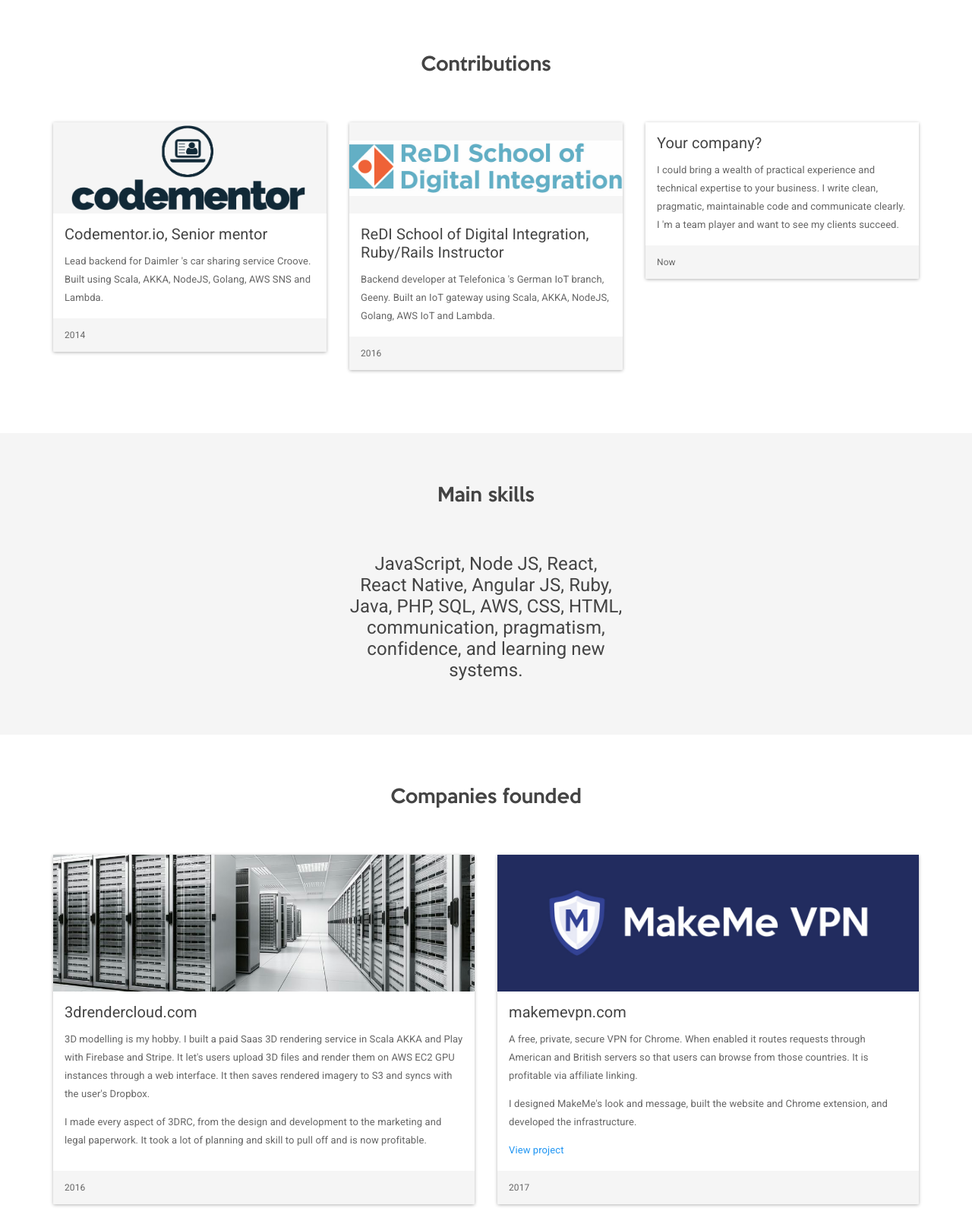
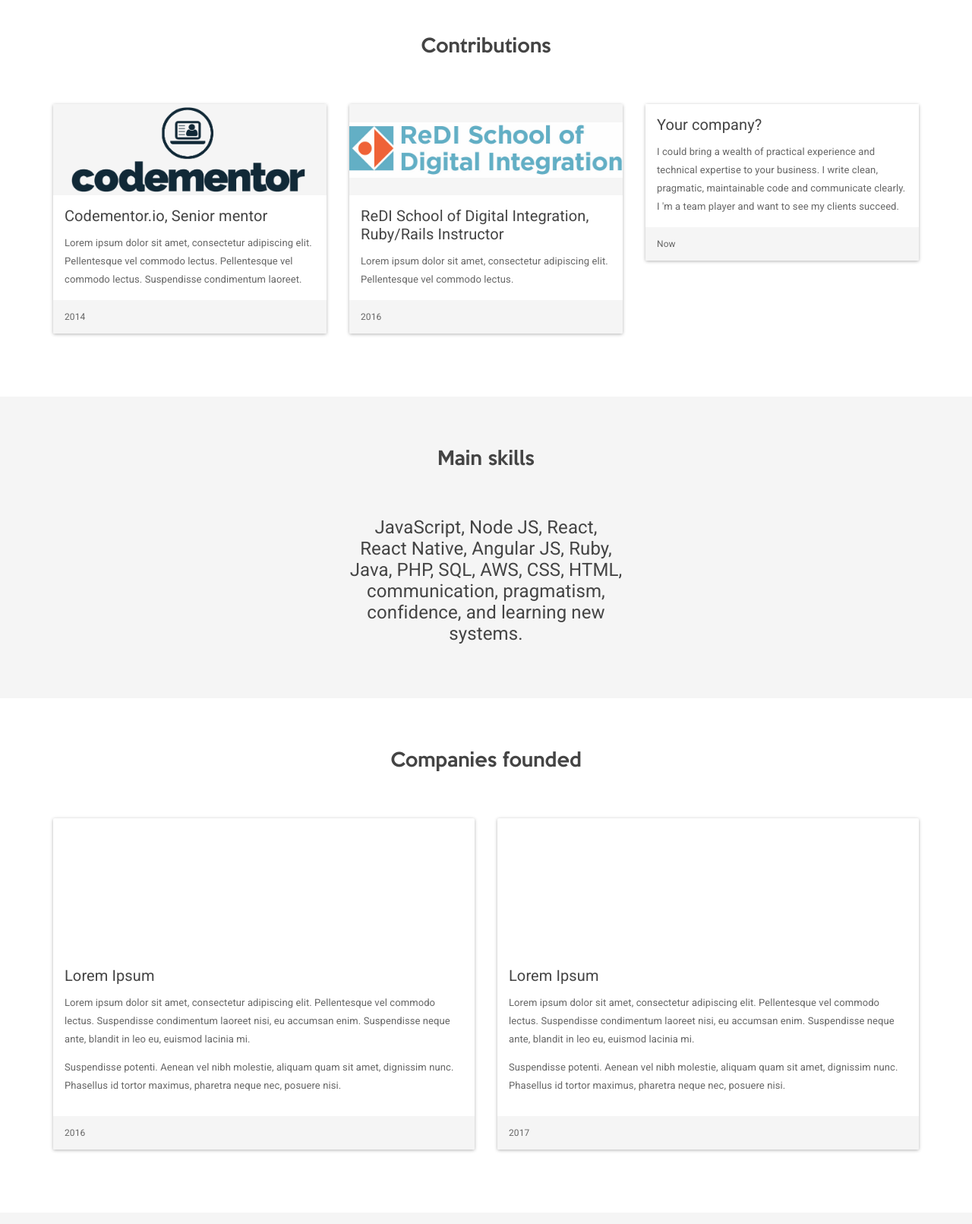
Before and after one commit to josephfinlayson/personal-website, a plain HTML site: page index.html in a window 1280 px wide. Shown: the part 1303-2914 px from the top of the page at 76% size. Drawn offline with Linux system fonts and the light colour scheme.

Commit message:
Replaced text with lorem ipsum

```diff
--- a/index.html
+++ b/index.html
@@ -615,7 +615,7 @@
                                 <div class="hofItem_image" style="background-color:#f5f5f5;background-image:url(images/brands/mckinsey-and-co.jpg)"></div>
                                 <div class="panel-body">
                                     <h5 class="no-margin-top">McKinsey &amp; Company, Full Stack Digital Consultant</h5>
-                                    <p class="no-margin-bottom">Digital consultant and Full Stack Developer. Used Scala, NodeJS, Golang, React and Rails to serve over 50k requests per second and 150million users.</p>
+                                    <p class="no-margin-bottom">Lorem ipsum dolor sit amet, consectetur adipiscing elit. Pellentesque vel commodo lectus.</p>
                                 </div>
                                 <div class="panel-footer">
                                     <small>2016</small>
@@ -627,7 +627,7 @@
                                 <div class="hofItem_image" style="background-color:#f5f5f5;background-image:url(images/brands/hubrick.jpg)"></div>
                                 <div class="panel-body">
                                     <h5 class="no-margin-top">Hubrick, Senior Developer</h5>
-                                    <p class="no-margin-bottom">Backend developer working on APIs and Payments using Java, Scala, Spring, Play, Mongo and Postgres.</p>
+                                    <p class="no-margin-bottom">Lorem ipsum dolor sit amet, consectetur adipiscing elit. Pellentesque vel commodo lectus. Pellentesque vel commodo lectus. Suspendisse condimentum laoreet.</p>
                                 </div>
                                 <div class="panel-footer">
                                     <small>2015</small>
@@ -639,7 +639,7 @@
                                 <div class="hofItem_image" style="background-color:#f5f5f5;background-image:url(images/brands/babelverse.png)"></div>
                                 <div class="panel-body">
                                     <h5 class="no-margin-top">Babelverse, Developer</h5>
-                                    <p class="no-margin-bottom">Planned and implemented a fullstack rewrite of the EyeEm web platform building a responsive isomorphic React app for 20million users.</p>
+                                    <p class="no-margin-bottom">Lorem ipsum dolor sit amet, consectetur adipiscing elit. Pellentesque vel commodo lectus. Pellentesque vel commodo lectus. Suspendisse condimentum laoreet.</p>
                                 </div>
                                 <div class="panel-footer">
                                     <small>2014</small>
@@ -658,7 +658,7 @@
                                 <div class="hofItem_image" style="background-color:#f5f5f5;background-image:url(images/brands/codementor.png)"></div>
                                 <div class="panel-body">
                                     <h5 class="no-margin-top">Codementor.io, Senior mentor</h5>
-                                    <p class="no-margin-bottom">Lead backend for Daimler &#x27;s car sharing service Croove. Built using Scala, AKKA, NodeJS, Golang, AWS SNS and Lambda.</p>
+                                    <p class="no-margin-bottom">Lorem ipsum dolor sit amet, consectetur adipiscing elit. Pellentesque vel commodo lectus. Pellentesque vel commodo lectus. Suspendisse condimentum laoreet.</p>
                                 </div>
                                 <div class="panel-footer">
                                     <small>2014</small>
@@ -670,7 +670,7 @@
                                 <div class="hofItem_image" style="background-color:#f5f5f5;background-image:url(images/brands/redi.png)"></div>
                                 <div class="panel-body">
                                     <h5 class="no-margin-top">ReDI School of Digital Integration, Ruby/Rails Instructor</h5>
-                                    <p class="no-margin-bottom">Backend developer at Telefonica &#x27;s German IoT branch, Geeny. Built an IoT gateway using Scala, AKKA, NodeJS, Golang, AWS IoT and Lambda.</p>
+                                    <p class="no-margin-bottom">Lorem ipsum dolor sit amet, consectetur adipiscing elit. Pellentesque vel commodo lectus.</p>
                                 </div>
                                 <div class="panel-footer">
                                     <small>2016</small>
@@ -717,11 +717,11 @@
                             <div class="panel panel-default foundedItem">
                                 <div class="foundedItem_image" style="background-image:url(images/projects/3drc2.jpg)"></div>
                                 <div class="panel-body">
-                                    <h5 class="no-margin-top">3drendercloud.com</h5>
-                                    <p>3D modelling is my hobby. I built a paid Saas 3D rendering service in Scala AKKA and Play with Firebase and Stripe. It let's users upload 3D files and render them on AWS EC2 GPU instances through a web interface. It then saves rendered imagery to S3 and syncs with the user's Dropbox.</p>
-                                    <p>I made every aspect of 3DRC, from the design and development to the marketing and legal paperwork. It took a lot of planning and skill to pull off and is now profitable.</p>
+                                    <h5 class="no-margin-top">Lorem Ipsum</h5>
+                                    <p>Lorem ipsum dolor sit amet, consectetur adipiscing elit. Pellentesque vel commodo lectus. Suspendisse condimentum laoreet nisi, eu accumsan enim. Suspendisse neque ante, blandit in leo eu, euismod lacinia mi. </p>
+                                    <p>Suspendisse potenti. Aenean vel nibh molestie, aliquam quam sit amet, dignissim nunc. Phasellus id tortor maximus, pharetra neque nec, posuere nisi.</p>
                                     <!-- <p class="no-margin-bottom">
-                                        <a href="https://www.3drendercloud.com">View project</a>
+                                        <a href="#">View project</a>
                                     </p> -->
                                 </div>
                                 <div class="panel-footer">
@@ -733,12 +733,12 @@
                             <div class="panel panel-default foundedItem no-margin-bottom">
                                 <div class="foundedItem_image" style="background-image:url(images/projects/makeme.jpg)"></div>
                                 <div class="panel-body">
-                                    <h5 class="no-margin-top">makemevpn.com</h5>
-                                    <p>A free, private, secure VPN for Chrome. When enabled it routes requests through American and British servers so that users can browse from those countries. It is profitable via affiliate linking.</p>
-                                    <p>I designed MakeMe's look and message, built the website and Chrome extension, and developed the infrastructure.</p>
-                                    <p class="no-margin-bottom">
-                                        <a href="https://makemevpn.com">View project</a>
-                                    </p>
+                                    <h5 class="no-margin-top">Lorem Ipsum</h5>
+                                    <p>Lorem ipsum dolor sit amet, consectetur adipiscing elit. Pellentesque vel commodo lectus. Suspendisse condimentum laoreet nisi, eu accumsan enim. Suspendisse neque ante, blandit in leo eu, euismod lacinia mi. </p>
+                                    <p>Suspendisse potenti. Aenean vel nibh molestie, aliquam quam sit amet, dignissim nunc. Phasellus id tortor maximus, pharetra neque nec, posuere nisi.</p>
+                                    <!-- <p class="no-margin-bottom">
+                                        <a href="#">View project</a>
+                                    </p> -->
                                 </div>
                                 <div class="panel-footer">
                                     <small>2017</small>
```
Also changed, not shown: images/projects/3drc2.jpg (deleted), images/projects/makeme.jpg (deleted).
